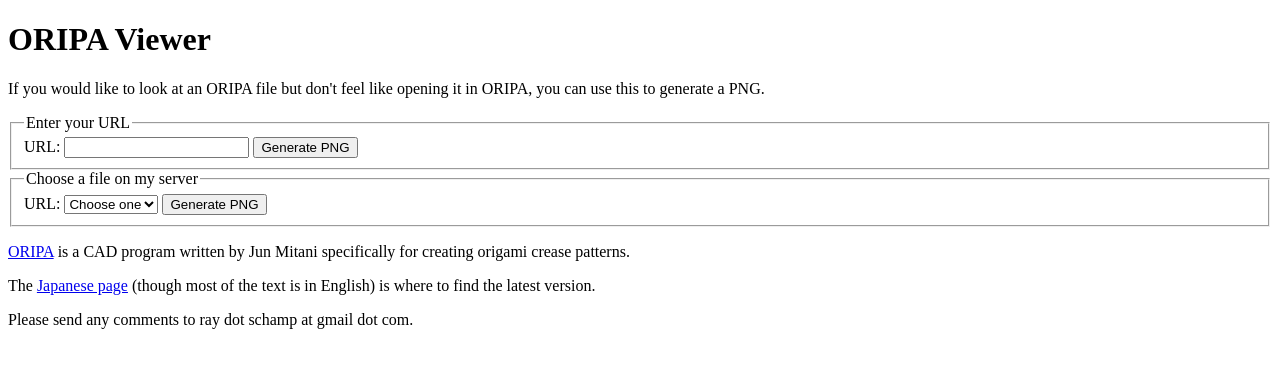
After one commit to rschamp/oripa-converter, a PHP site: page /enhanced_query.php in a window 1280 px wide. The commit adds this page. Shown: the top 368 px of the page. Run offline with PHP 8.4, Linux system fonts and the light colour scheme; data that the repository does not hold is empty.

Commit message:
Changed to createimagetruecolor so every line is drawn. Added form to use an existing corrugation. Added credit to Jun Mitani. Added info page with download link. Added phpinfo page for good measure.
git-svn-id: http://svn.rayschamp.com/origami/web@8 56306408-af53-0410-9dd2-b48205c928a9

```diff
--- /dev/null
+++ b/html/oripaview/enhanced_query.php
@@ -0,0 +1,54 @@
+<?php
+
+	$foldoclock = dir("..");
+
+	while(false !== ($file = $foldoclock->read())){
+		if (substr($file, -3 , 3) == "opx"){
+			$files[] = $file;
+		}
+	}
+
+	$foldoclock->close();
+
+	$select = "<select name='url' id='urlselect'>\n\t<option value=''>Choose one</option>\n";
+	foreach($files as $file){
+		$select .= "\t<option value='http://fold.oclock.am/$file'>$file</option>\n";
+	}
+
+	$select .= "</select>\n";
+
+
+?>
+<!DOCTYPE html PUBLIC "-//W3C//DTD XHTML 1.0 Strict//EN" "http://www.w3.org/TR/xhtml1/DTD/xhtml1-strict.dtd">
+<html>
+	<head>
+		<title>ORIPA Viewer</title>
+	</head>
+	<body>
+		<h1>ORIPA Viewer</h1>
+		<p>If you would like to look at an ORIPA file but don't feel like opening it in ORIPA, you can use this to generate a PNG.</p>
+		<form action="./" method="get">
+			<fieldset>
+				<legend>Enter your URL</legend>
+				<label for="url_field">URL:</label>
+				<input type="text" name="url" id="url_field" />
+				<input type="submit" name="action" id="submit_button" value="Generate PNG" />
+				<input type="hidden" name="view" value="info" />
+			</fieldset>
+		</form>
+		<form action="./" method="get">
+			<fieldset>
+				<legend>Choose a file on my server</legend>
+				<label for="url_field">URL:</label>
+				<?php echo $select; ?>
+				<input type="submit" name="action" id="submit_button" value="Generate PNG" />
+				<input type="hidden" name="view" value="info" />
+			</fieldset>
+		</form>
+
+		<p><a href="http://mitani.cs.tsukuba.ac.jp/pukiwiki-oripa/index.php?ORIPA%3B%20Origami%20Pattern%20Editor">ORIPA</a> is a CAD program written by Jun Mitani specifically for creating origami crease patterns.</p>
+		<p>The <a href="http://mitani.cs.tsukuba.ac.jp/pukiwiki-oripa/index.php?Download">Japanese page</a> (though most of the text is in English) is where to find the latest version.</p>
+
+		<p>Please send any comments to ray dot schamp at gmail dot com.</p>
+	</body>
+</html>
--- /dev/null
+++ b/html/oripaview/phpinfo.php
@@ -0,0 +1 @@
+<?php print_r(gd_info()); ?>
```
Also changed, not shown: html/oripaview/ORIPA.class.php (+14 -10 lines), html/oripaview/debug.php (added, +7 -0 lines), html/oripaview/index.php (+15 -9 lines), html/oripaview/info.php (added, +12 -0 lines).
